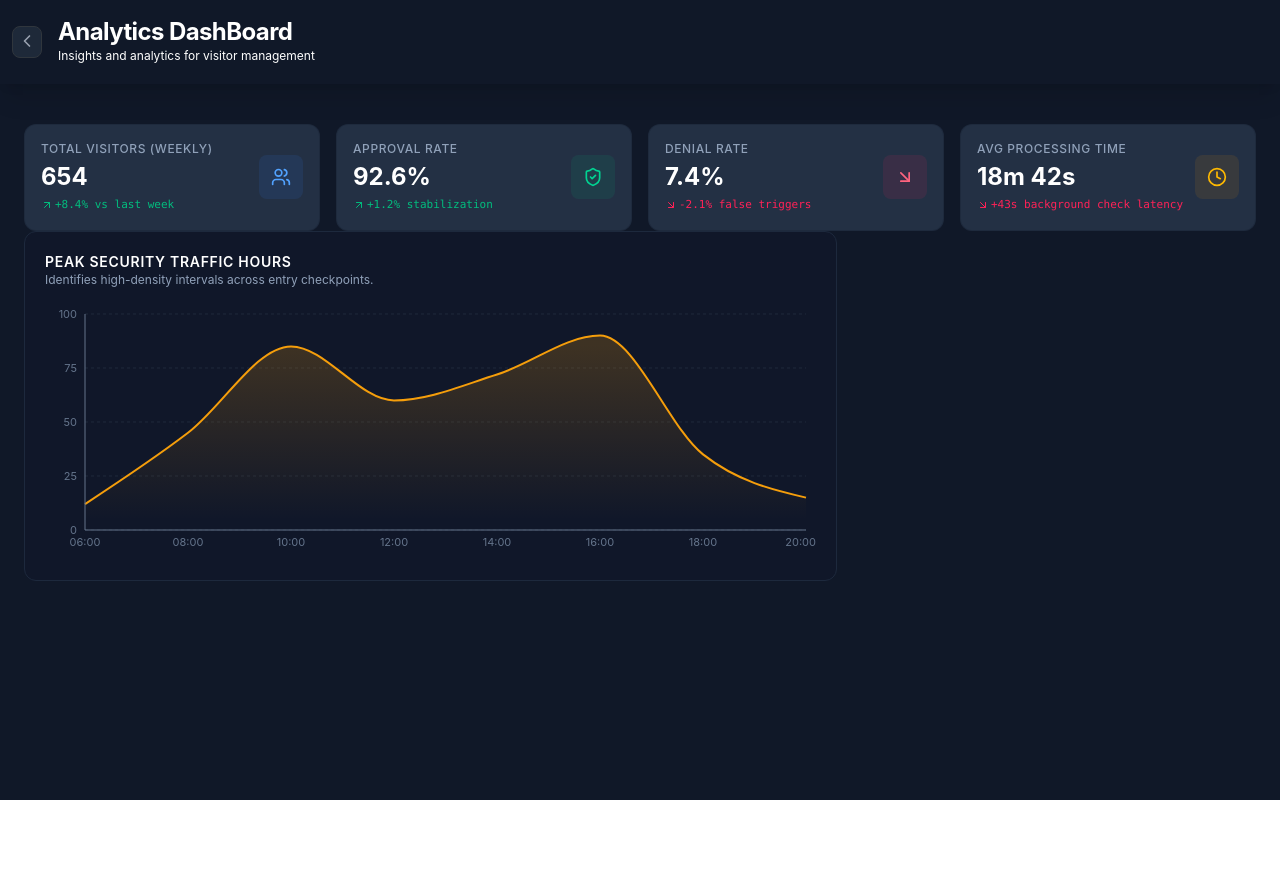
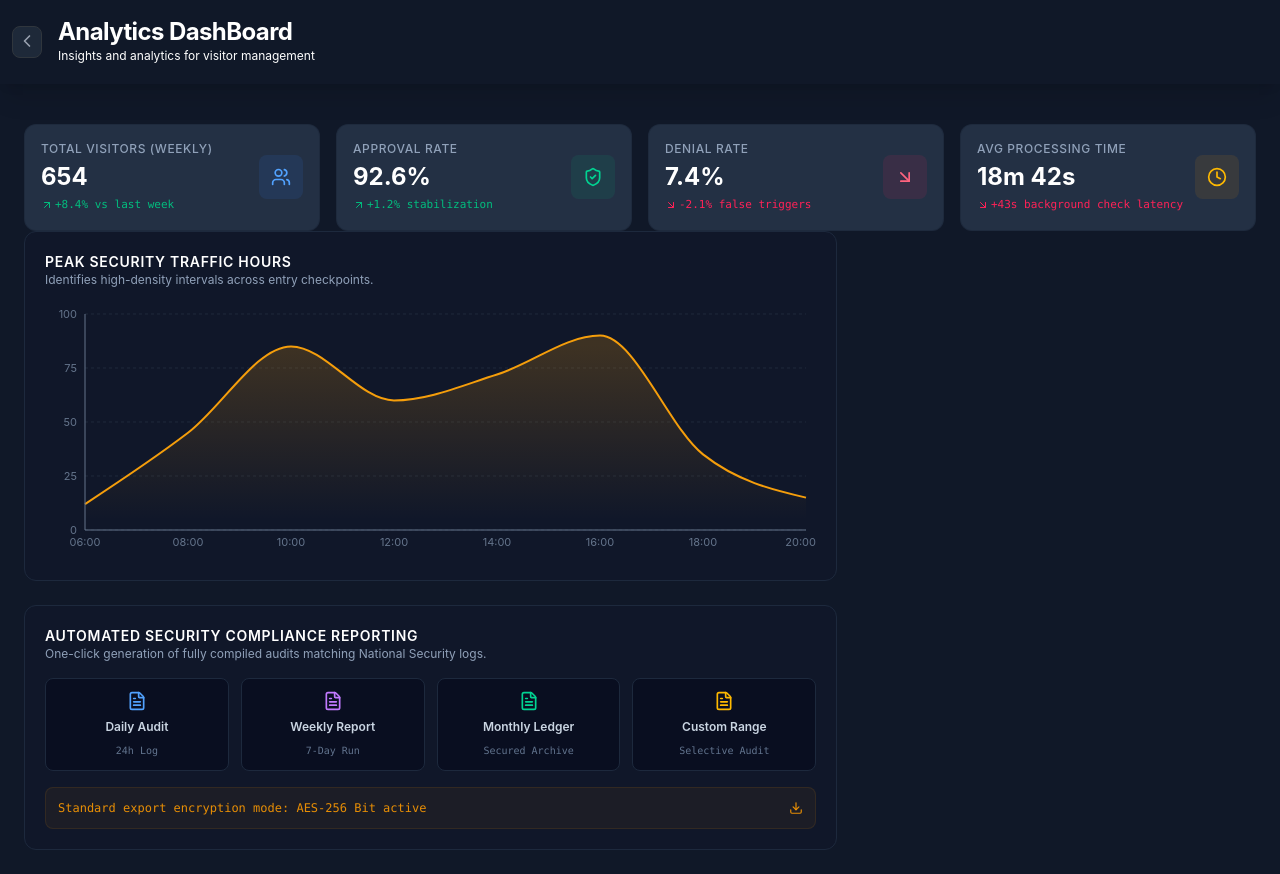
Before and after one commit to sin-h43/Defence-Pass-Management-System, a React (Vite) app in the folder defence-portal/: page /hr/analytics in a window 1280 px wide. Before the commit the page ends 800 px from the top, so only its background shows below. Built offline with nearby package versions, Linux system fonts and the light colour scheme.

Commit message:
Added compliance report feature

```diff
--- /dev/null
+++ b/defence-portal/src/components/ComplianceReporting.tsx
@@ -0,0 +1,56 @@
+import React from 'react';
+import { FileText, Download } from 'lucide-react';
+
+export default function ComplianceReporting(): React.JSX.Element {
+  const triggerDownload = (reportType: string) => {
+    alert(`Generating and downloading ${reportType} Compliance Report...`);
+  };
+
+  return (
+    <div className="lg:col-span-2 bg-slate-900/40 border border-slate-800 rounded-xl p-5 flex flex-col justify-between">
+      <div>
+        <div className="mb-4">
+          <h4 className="text-sm font-semibold text-white uppercase tracking-wider">
+            Automated Security Compliance Reporting
+          </h4>
+          <p className="text-xs text-slate-400">
+            One-click generation of fully compiled audits matching National Security logs.
+          </p>
+        </div>
+
+        <div className="grid grid-cols-2 sm:grid-cols-4 gap-3">
+          {[
+            { label: 'Daily Audit', sub: '24h Log', color: 'blue' },
+            { label: 'Weekly Report', sub: '7-Day Run', color: 'purple' },
+            { label: 'Monthly Ledger', sub: 'Secured Archive', color: 'emerald' },
+            { label: 'Custom Range', sub: 'Selective Audit', color: 'amber' }
+          ].map((item, index) => {
+            const colorClasses = {
+              blue: 'text-blue-400',
+              purple: 'text-purple-400',
+              emerald: 'text-emerald-400',
+              amber: 'text-amber-400'
+            };
+
+            return (
+              <button
+                key={index}
+                onClick={() => triggerDownload(item.label)}
+                className="flex flex-col items-center gap-2 p-3 rounded-lg border border-slate-800 bg-slate-950/50 hover:bg-slate-800 hover:border-amber-500/50 text-slate-300 hover:text-white transition-all text-center group"
+              >
+                <FileText size={20} className={`${colorClasses[item.color as keyof typeof colorClasses]} group-hover:scale-105 transition-transform`} />
+                <span className="text-xs font-semibold">{item.label}</span>
+                <span className="text-[10px] text-slate-500 font-mono">{item.sub}</span>
+              </button>
+            );
+          })}
+        </div>
+      </div>
+
+      <div className="mt-4 p-3 bg-amber-500/5 border border-amber-500/10 rounded-lg flex items-center justify-between text-xs text-amber-500/90 font-mono">
+        <span>Standard export encryption mode: AES-256 Bit active</span>
+        <Download size={14} />
+      </div>
+    </div>
+  );
+}
--- a/defence-portal/src/pages/hr/Analytics.tsx
+++ b/defence-portal/src/pages/hr/Analytics.tsx
@@ -2,6 +2,7 @@ import { ChevronLeft} from 'lucide-react';
 import { useNavigate } from 'react-router-dom';
 import KPICards from '@/components/KPICards';
 import PeakTrafficChart from '@/components/PeakTrafficChart';
+import ComplianceReporting from '@/components/ComplianceReporting';
 // const departmentCrowdData = [
 //   { name: 'Research Wing', count: 124, fill: '#6366f1' },
 //   { name: 'IT & Cyber', count: 98, fill: '#a855f7' },
@@ -51,6 +52,7 @@ export default function Analytics(){
           <div className="lg:col-span-2">
             <PeakTrafficChart />
           </div>
+          <ComplianceReporting />
 
             </div>
           </div>
```
